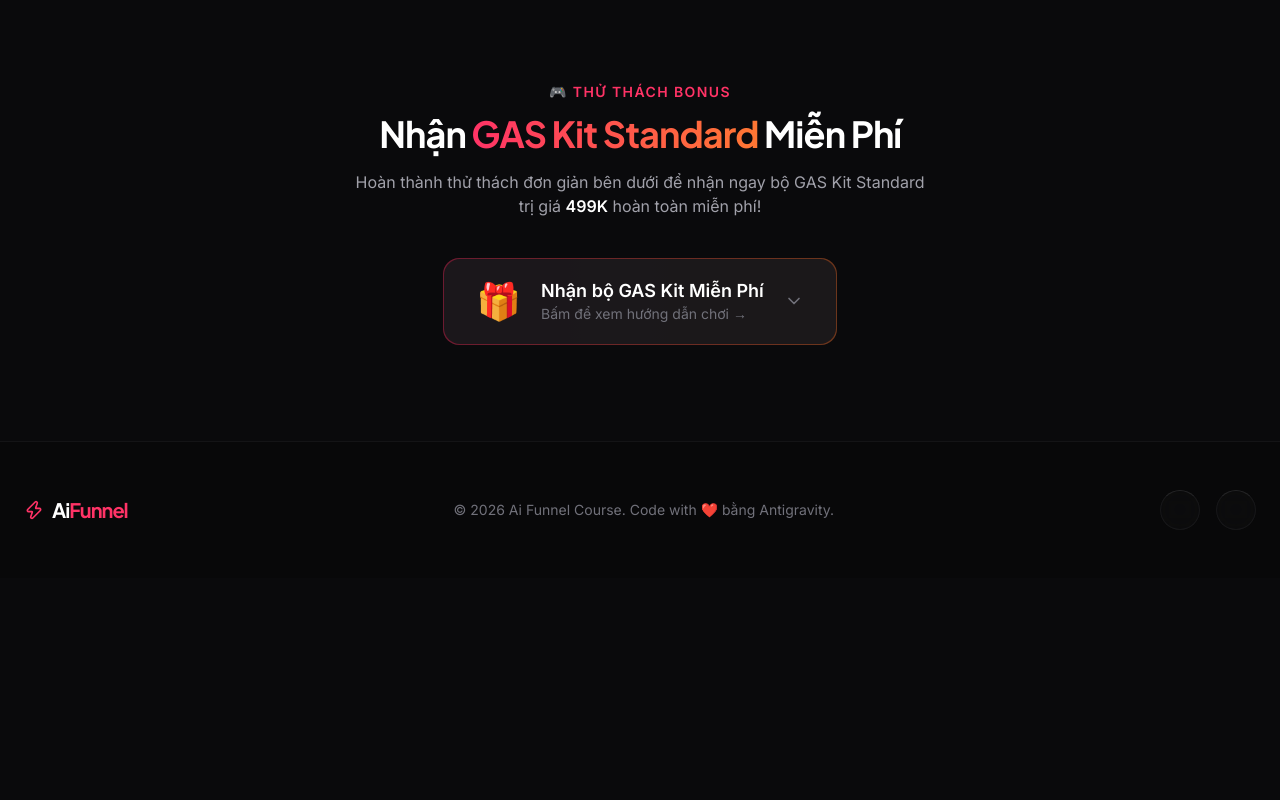
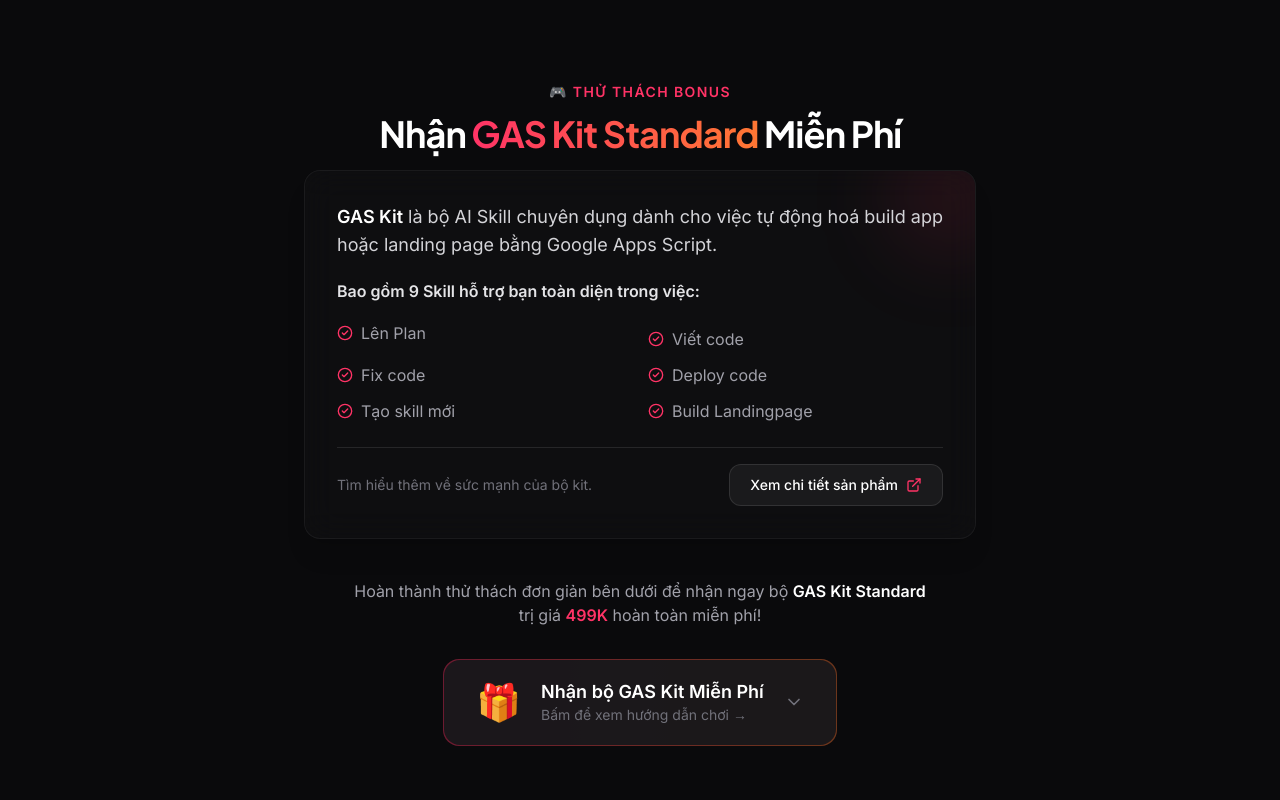
Before and after one commit to giapdean/ai-funnel-course, a website: page Source_Code/Website/index.html in a window 1280 px wide. Shown: the part 2880-3680 px from the top of the page. Before the commit the page ends 3458 px from the top, so only its background shows below. Drawn offline with nearby package versions, Linux system fonts and the light colour scheme.

Commit message:
feat: add GAS Kit 9 skills description and external link to Game Section

```diff
--- a/Source_Code/Website/index.html
+++ b/Source_Code/Website/index.html
@@ -565,8 +565,46 @@
             <h2 class="font-heading text-3xl md:text-4xl font-bold mb-4 tracking-tight">Nhận <span
                     class="text-transparent bg-clip-text bg-gradient-to-r from-brand-red to-brand-orange">GAS Kit
                     Standard</span> Miễn Phí</h2>
-            <p class="text-zinc-400 mb-10 max-w-xl mx-auto">Hoàn thành thử thách đơn giản bên dưới để nhận ngay bộ GAS
-                Kit Standard trị giá <strong class="text-white">499K</strong> hoàn toàn miễn phí!</p>
+            <!-- Description -->
+            <div
+                class="max-w-2xl mx-auto mb-10 text-left glass p-6 md:p-8 rounded-2xl border border-white/5 shadow-xl relative overflow-hidden">
+                <!-- Decorative background glow -->
+                <div class="absolute -top-10 -right-10 w-32 h-32 bg-brand-red/10 rounded-full blur-2xl"></div>
+
+                <p class="text-zinc-300 md:text-lg mb-5 leading-relaxed relative z-10">
+                    <strong class="text-white font-bold">GAS Kit</strong> là bộ AI Skill chuyên dụng dành cho việc tự
+                    động hoá build app hoặc landing page bằng Google Apps Script.
+                </p>
+                <p class="text-zinc-200 font-semibold mb-3 relative z-10">Bao gồm 9 Skill hỗ trợ bạn toàn diện trong
+                    việc:</p>
+                <ul class="text-zinc-400 space-y-3 mb-6 grid grid-cols-2 gap-x-4 relative z-10">
+                    <li class="flex items-center gap-2"><i data-lucide="check-circle-2"
+                            class="w-4 h-4 text-brand-red"></i> Lên Plan</li>
+                    <li class="flex items-center gap-2"><i data-lucide="check-circle-2"
+                            class="w-4 h-4 text-brand-red"></i> Viết code</li>
+                    <li class="flex items-center gap-2"><i data-lucide="check-circle-2"
+                            class="w-4 h-4 text-brand-red"></i> Fix code</li>
+                    <li class="flex items-center gap-2"><i data-lucide="check-circle-2"
+                            class="w-4 h-4 text-brand-red"></i> Deploy code</li>
+                    <li class="flex items-center gap-2"><i data-lucide="check-circle-2"
+                            class="w-4 h-4 text-brand-red"></i> Tạo skill mới</li>
+                    <li class="flex items-center gap-2"><i data-lucide="check-circle-2"
+                            class="w-4 h-4 text-brand-red"></i> Build Landingpage</li>
+                </ul>
+                <div
+                    class="pt-4 border-t border-white/10 relative z-10 flex flex-col sm:flex-row items-center justify-between gap-4">
+                    <span class="text-sm text-zinc-500">Tìm hiểu thêm về sức mạnh của bộ kit.</span>
+                    <a href="https://gaskit.iaction.vn" target="_blank"
+                        class="group inline-flex items-center justify-center gap-2 px-5 py-2.5 rounded-xl bg-white/5 hover:bg-white/10 text-white font-medium transition-all text-sm border border-white/10 hover:border-brand-red/50">
+                        Xem chi tiết sản phẩm <i data-lucide="external-link"
+                            class="w-4 h-4 text-brand-red group-hover:translate-x-0.5 group-hover:-translate-y-0.5 transition-transform"></i>
+                    </a>
+                </div>
+            </div>
+
+            <p class="text-zinc-400 mb-8 max-w-xl mx-auto">Hoàn thành thử thách đơn giản bên dưới để nhận ngay bộ
+                <strong class="text-white">GAS Kit Standard</strong> trị giá <strong
+                    class="text-brand-red">499K</strong> hoàn toàn miễn phí!</p>
 
             <!-- Gift Box (clickable) -->
             <div id="giftBox" onclick="toggleGamePanel()" class="cursor-pointer mx-auto w-fit group">
```
